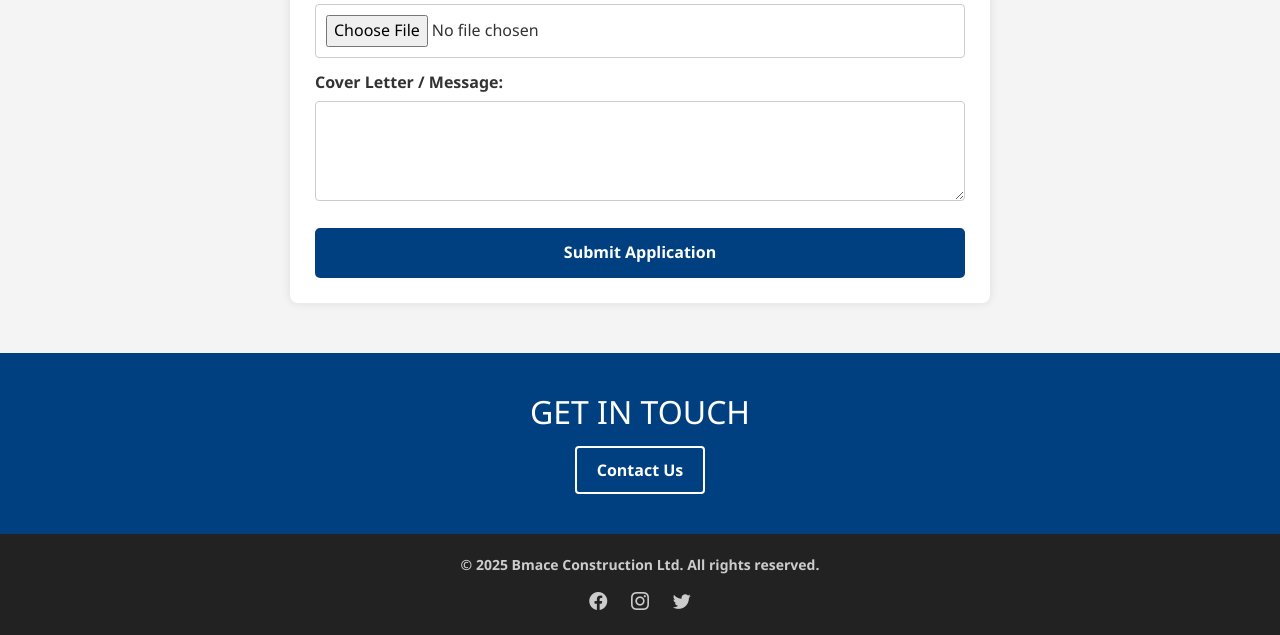
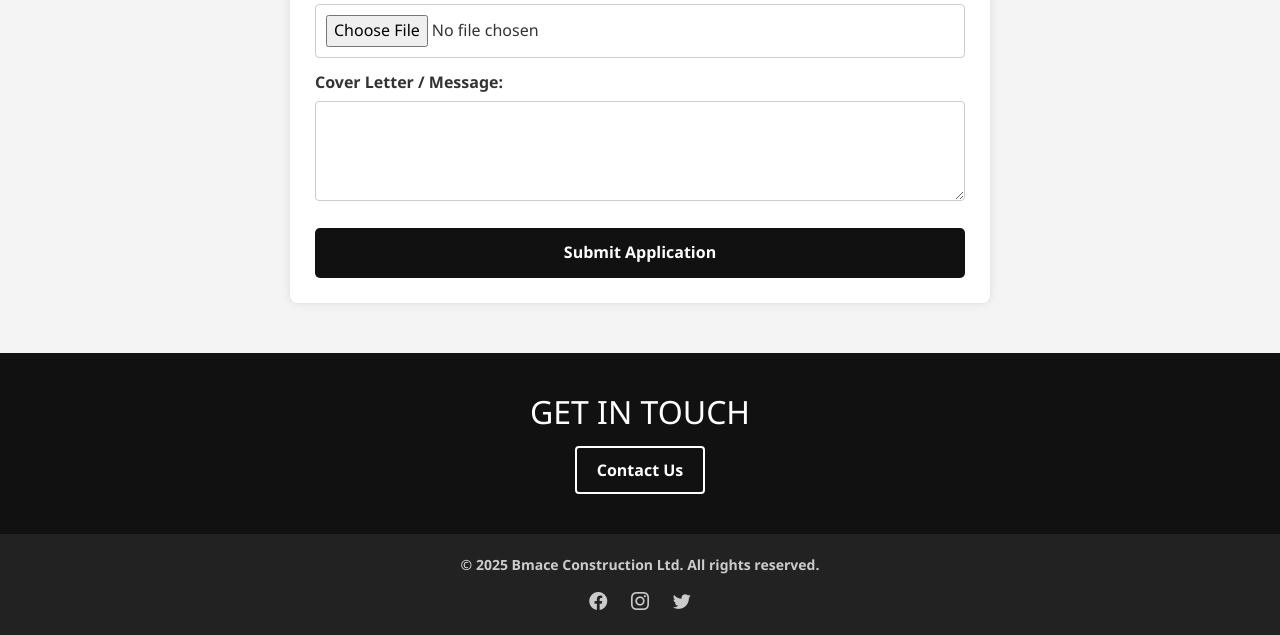
Before and after one commit to 371248Isaac/bmaceconstructionltd, a PHP site: page /careers.html in a window 1280 px wide. Shown: the part 998-1633 px from the top of the page. Run offline with PHP 8.4, Linux system fonts and the light colour scheme.

Commit message:
careers.css

```diff
--- a/careers.css
+++ b/careers.css
@@ -137,7 +137,7 @@ form textarea {
 form button {
   margin-top: 20px;
   padding: 12px;
-  background-color: #004080;
+  background-color: #111;
   color: white;
   border: none;
   border-radius: 5px;
@@ -156,7 +156,7 @@ form button:hover {
 .contact-cta {
   margin: 50px 0 0;
   padding: 40px 0;
-  background-color: #004080;
+  background-color: #111;
   color: white;
   text-align: center;
 }
```
